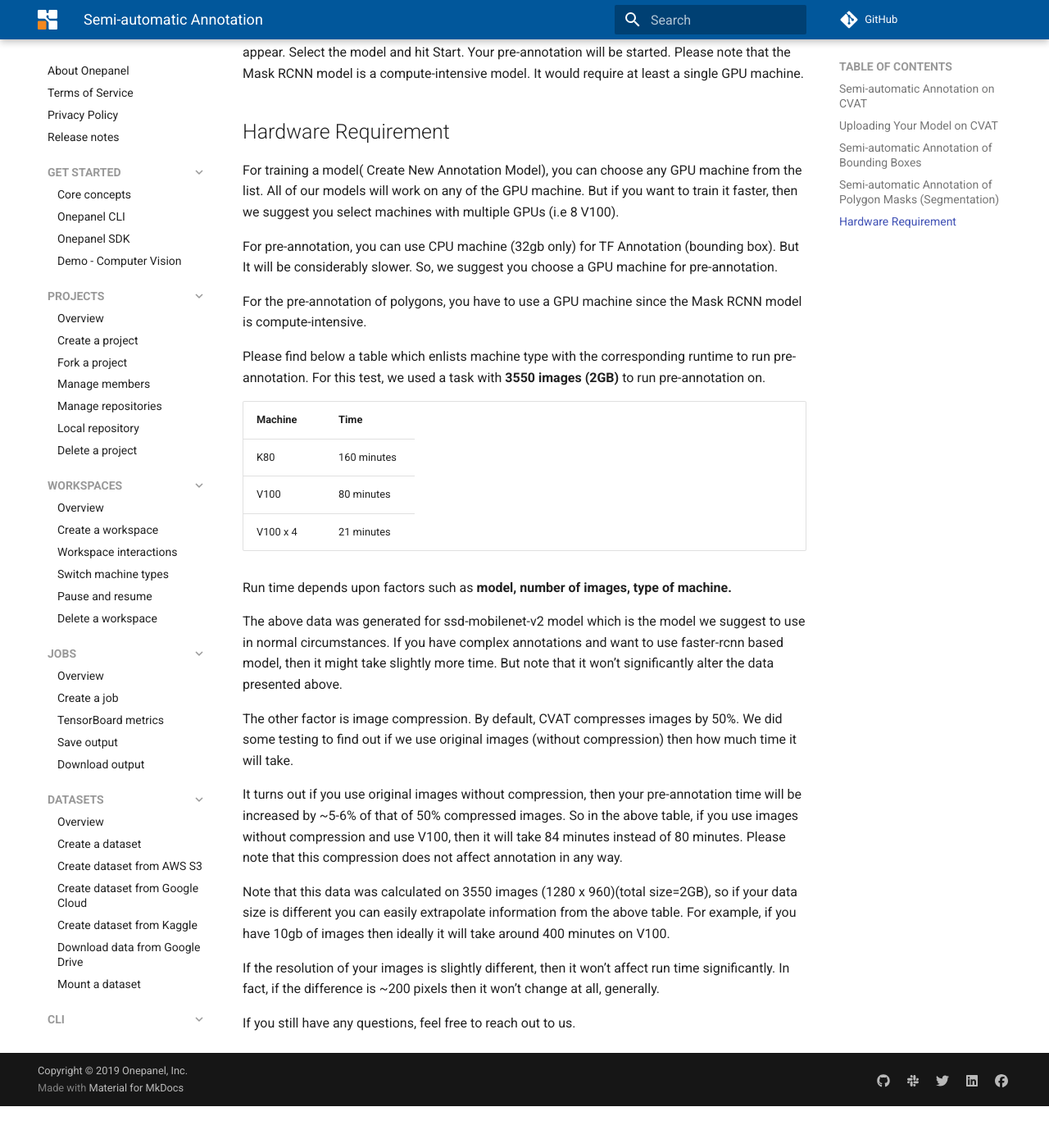
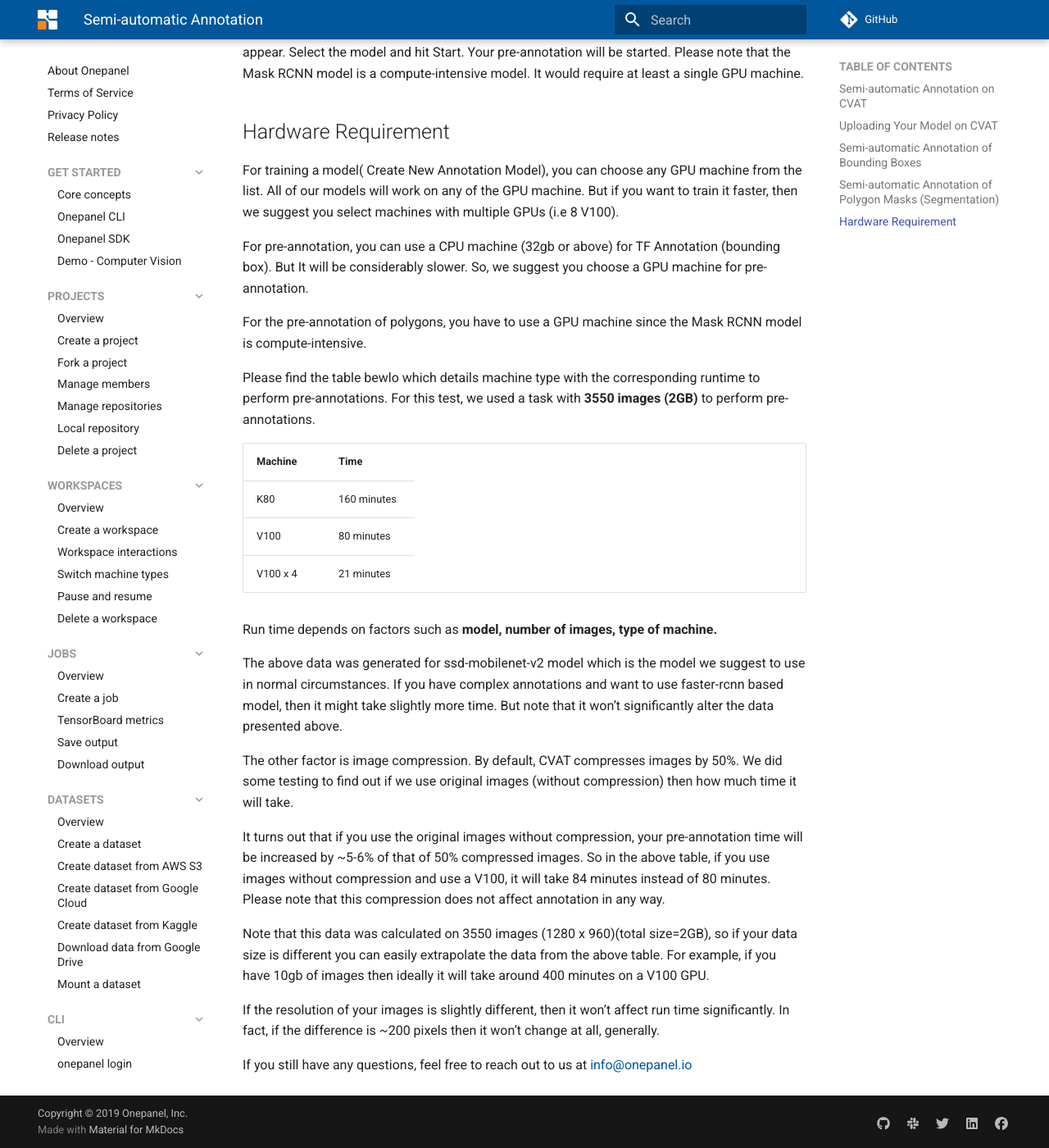
Before and after one commit to onepanelio/docs, an MkDocs documentation site: the page built from docs/CVAT/semiautomatic_annotation.md, in a window 1280 px wide and 1400 px high, scrolled down 928 px. Shown: the whole window at 82% size. Built offline with MkDocs 1.6.1 and Material for MkDocs 9.7.7, drawn with Linux system fonts in a browser that asks for light colours; comment, search, counter and statistics services are not loaded; before the commit the page ends 2277 px from its top, so only the background shows below that.

Commit message:
Update semiautomatic_annotation.md

```diff
--- a/docs/CVAT/semiautomatic_annotation.md
+++ b/docs/CVAT/semiautomatic_annotation.md
@@ -15,12 +15,12 @@
 ## Hardware Requirement
 For training a model( Create New Annotation Model), you can choose any GPU machine from the list. All of our models will work on any of the GPU machine. But if you want to train it faster, then we suggest you select machines with multiple GPUs (i.e 8 V100).
 
-For pre-annotation, you can use CPU machine (32gb only) for TF Annotation (bounding box). But It will be considerably slower. So, we suggest you choose a GPU machine for pre-annotation.
+For pre-annotation, you can use a CPU machine (32gb or above) for TF Annotation (bounding box). But It will be considerably slower. So, we suggest you choose a GPU machine for pre-annotation.
 
 For the pre-annotation of polygons, you have to use a GPU machine since the Mask RCNN model is compute-intensive.
 
-Please find below a table which enlists machine type with the corresponding runtime to run pre-annotation.
-For this test, we used a task with **3550 images (2GB)** to run pre-annotation on.
+Please find the table bewlo which details machine type with the corresponding runtime to perform pre-annotations.
+For this test, we used a task with **3550 images (2GB)** to perform pre-annotations.
 
 Machine     | Time
 ------------|---------------
@@ -28,16 +28,16 @@
 V100        | 80 minutes
 V100 x 4    | 21 minutes
 
-Run time depends upon factors such as **model, number of images, type of machine.**
+Run time depends on factors such as **model, number of images, type of machine.**
 
 The above data was generated for ssd-mobilenet-v2 model which is the model we suggest to use in normal circumstances. If you have complex annotations and want to use faster-rcnn based model, then it might take slightly more time. But note that it won’t significantly alter the data presented above.
 
 The other factor is image compression. By default, CVAT compresses images by 50%. We did some testing to find out if we use original images (without compression) then how much time it will take.
 
-It turns out if you use original images without compression, then your pre-annotation time will be increased by ~5-6% of that of 50% compressed images. So in the above table, if you use images without compression and use V100, then it will take 84 minutes instead of 80 minutes. Please note that this compression does not affect annotation in any way.
+It turns out that if you use the original images without compression, your pre-annotation time will be increased by ~5-6% of that of 50% compressed images. So in the above table, if you use images without compression and use a V100, it will take 84 minutes instead of 80 minutes. Please note that this compression does not affect annotation in any way.
 
-Note that this data was calculated on 3550 images (1280 x 960)(total size=2GB), so if your data size is different you can easily extrapolate information from the above table. For example, if you have 10gb of images then ideally it will take around 400 minutes on V100.
+Note that this data was calculated on 3550 images (1280 x 960)(total size=2GB), so if your data size is different you can easily extrapolate the data from the above table. For example, if you have 10gb of images then ideally it will take around 400 minutes on a V100 GPU.
 
 If the resolution of your images is slightly different, then it won’t affect run time significantly. In fact, if the difference is ~200 pixels then it won’t change at all, generally.
 
-If you still have any questions, feel free to reach out to us.
+If you still have any questions, feel free to reach out to us at info@onepanel.io
```
